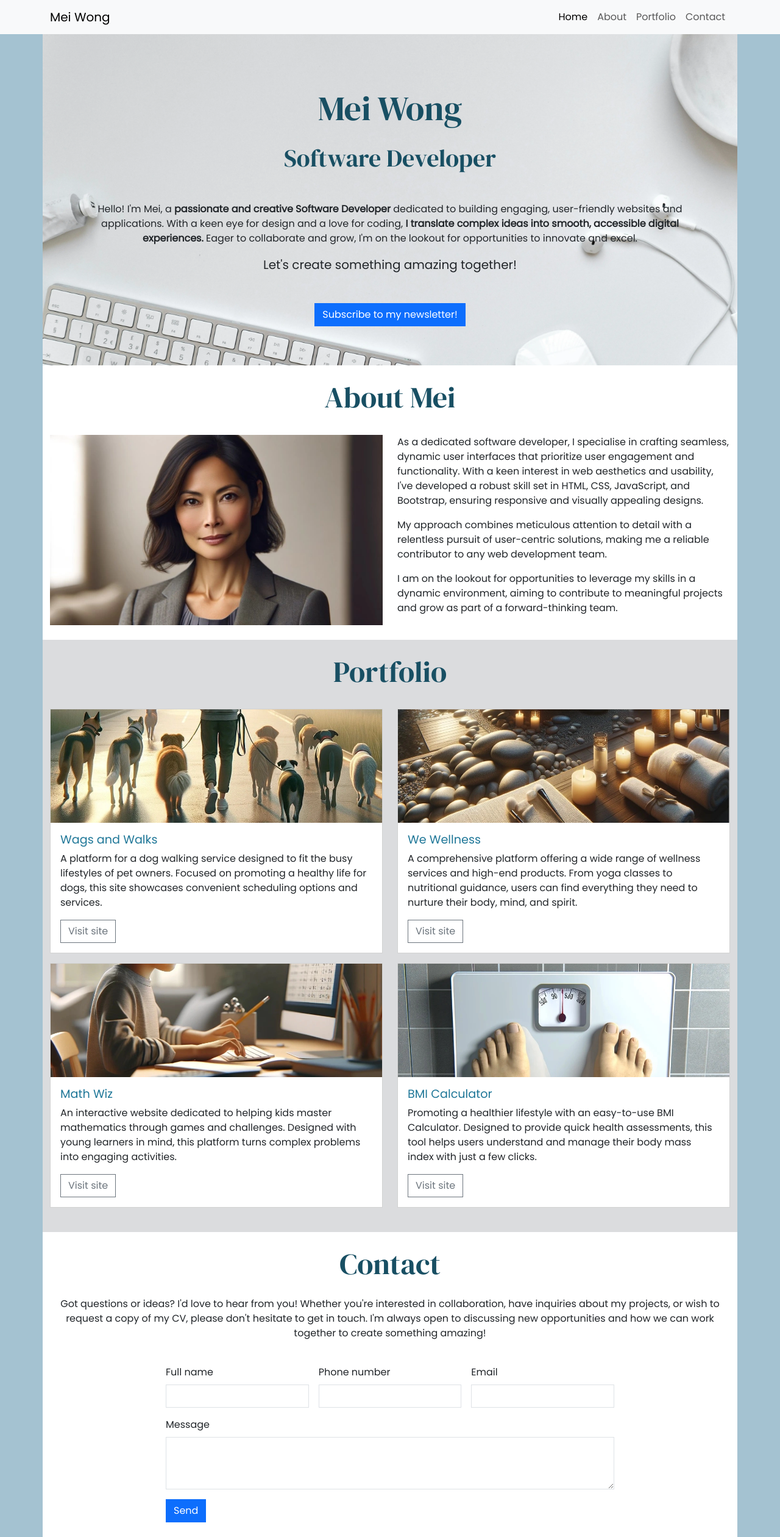
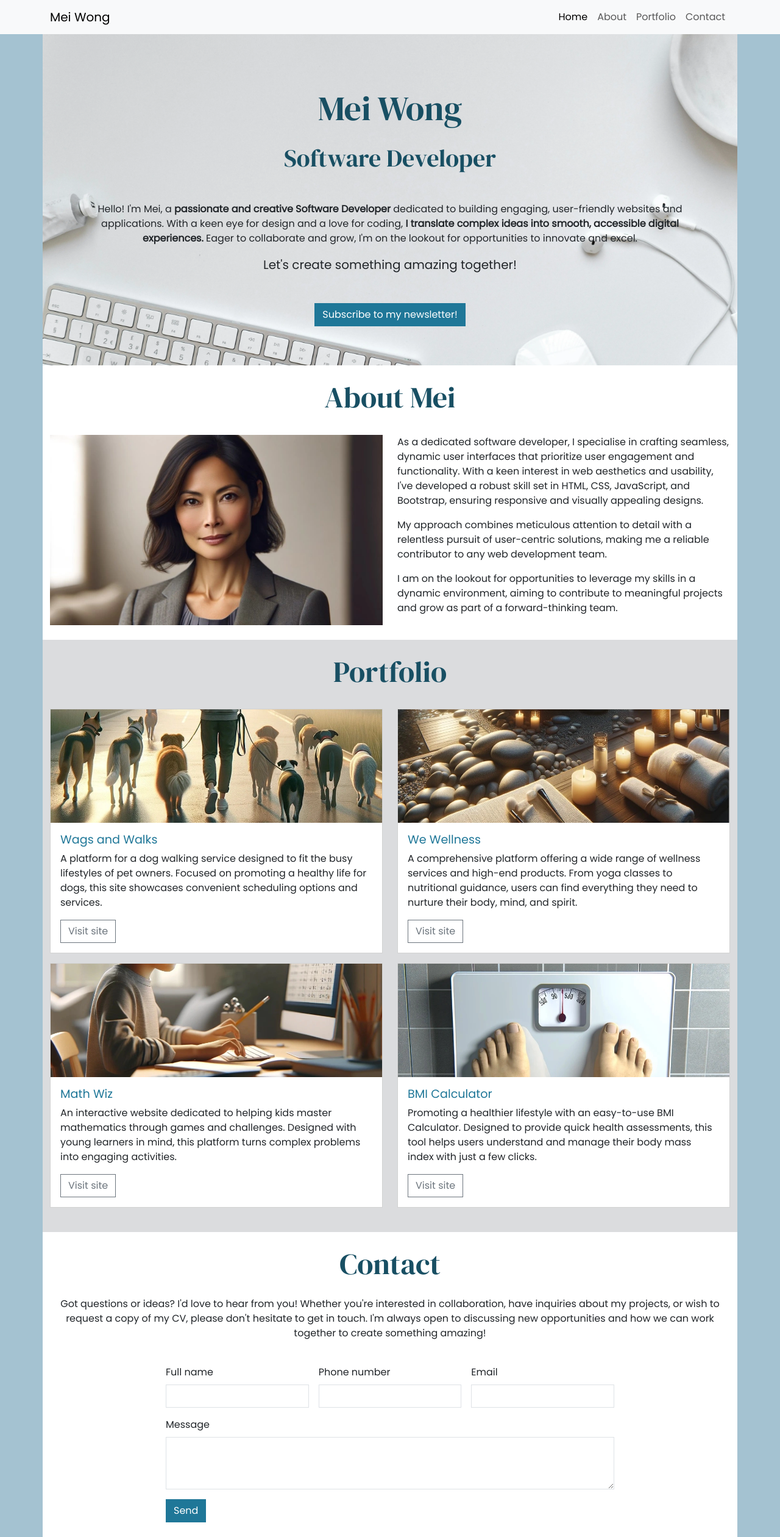
Before and after one commit to RocioSerrano0921/bootstrap-portafolio, a plain HTML site: page index.html in a window 1280 px wide. Shown: the whole page at 61% size. Drawn offline with nearby package versions, Linux system fonts and the light colour scheme.

Commit message:
Re-styling subscribe, send and modal buttons

```diff
--- a/assets/css/style.css
+++ b/assets/css/style.css
@@ -25,6 +25,15 @@ h2 {
 }
 /* .sharp-corners * means all elements inside the sharp-corners class will have no border radius */
 
+.custom-button {
+    background-color: #1f7798; /* mid-blue */
+    border-color: #1f7798; /* mid-blue */
+}
+
+.custom-button:hover {
+    background-color: #1d6d8a; /* slightly darker mid-blue */
+    border-color: #1d6d8a;
+}
 /* Hero Section */
 
 #hero {
--- a/index.html
+++ b/index.html
@@ -69,7 +69,7 @@
 
                 <!-- button to scroll to contact section -->
                 <!-- Button trigger modal -->
-                <button type="button" class="btn btn-primary sharp-corners" data-bs-toggle="modal"
+                <button type="button" class="btn btn-primary sharp-corners custom-button" data-bs-toggle="modal"
                     data-bs-target="#exampleModal">
                     Subscribe to my newsletter!
                 </button>
@@ -218,7 +218,7 @@
                         <textarea class="form-control" id="message" rows="3"></textarea>
                     </div>
                     <div class="col-12">
-                        <button type="submit" class="btn btn-primary">Send</button>
+                        <button type="submit" class="btn btn-primary custom-button">Send</button>
                     </div>
                 </form>
             </div>
@@ -247,7 +247,7 @@
                             <input type="email" class="form-control" id="inputEmail" aria-describedby="emailHelp">
                         </div>
                         <div class="col-12 mb-4">
-                            <button type="submit" class="btn btn-primary">Sign up!</button>
+                            <button type="submit" class="btn btn-primary custom-button">Sign up!</button>
                         </div>
 
 
```
